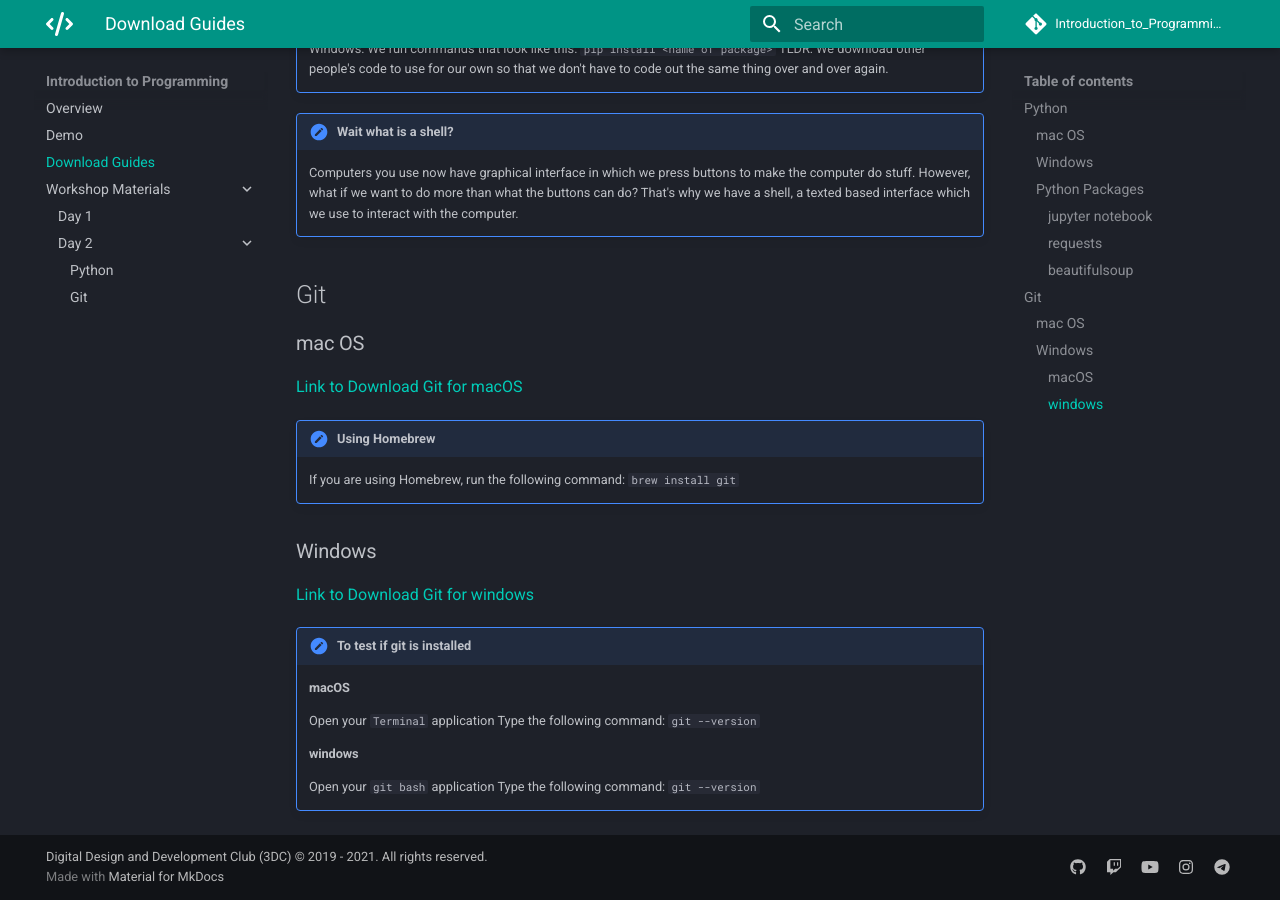
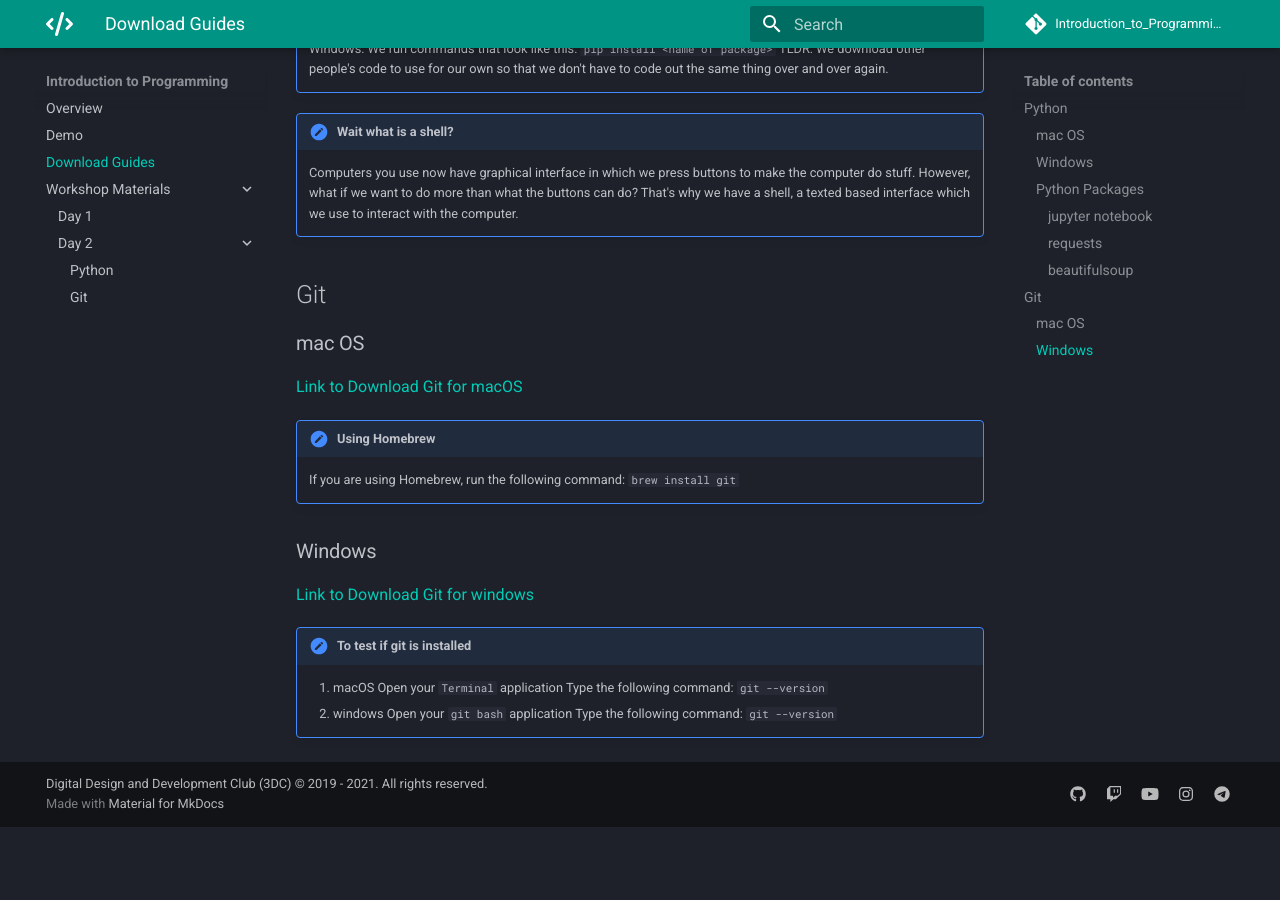
Before and after one commit to 3DCdsc/Introduction_to_Programming, an MkDocs documentation site: the page built from docs/download_guides.md, in a window 1280 px wide and 900 px high, scrolled down 1160 px. Built offline with MkDocs 1.6.1 and Material for MkDocs 9.7.7, drawn with Linux system fonts in a browser that asks for light colours; comment, search, counter and statistics services are not loaded; after the commit the page ends 1987 px from its top, so only the background shows below that; part of the change alters nothing that is shown.

```diff
--- a/docs/download_guides.md
+++ b/docs/download_guides.md
@@ -59,9 +59,9 @@ Open `terminal for macOS` or `windows prompt for Windows` and run the following
 <a href="https://git-scm.com/download/win" target="_blank">Link to Download Git for windows</a>
 
 !!! note "To test if git is installed"
-    #### macOS
+    1. macOS
     Open your `Terminal` application
     Type the following command: `git --version`
-    #### windows
+    2. windows
     Open your `git bash` application
     Type the following command: `git --version`
```
